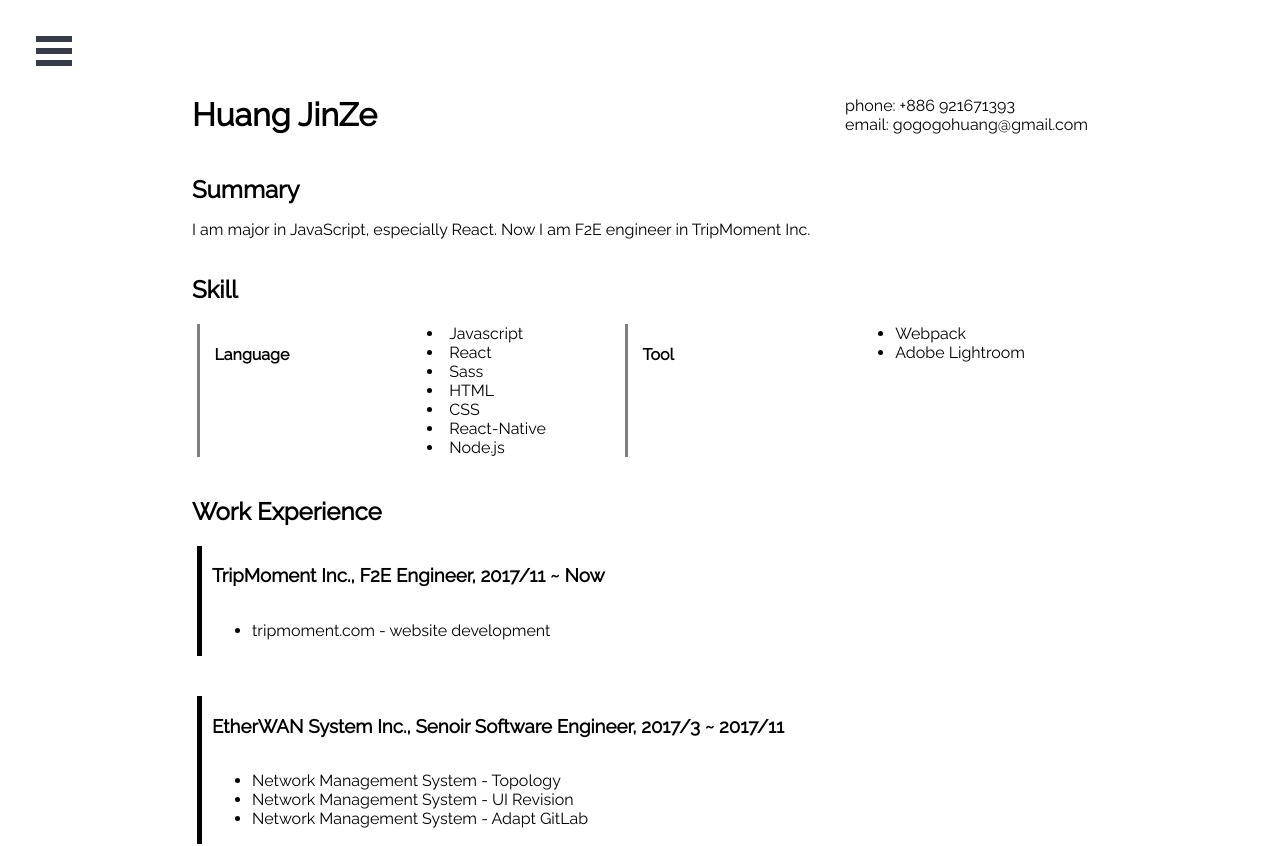
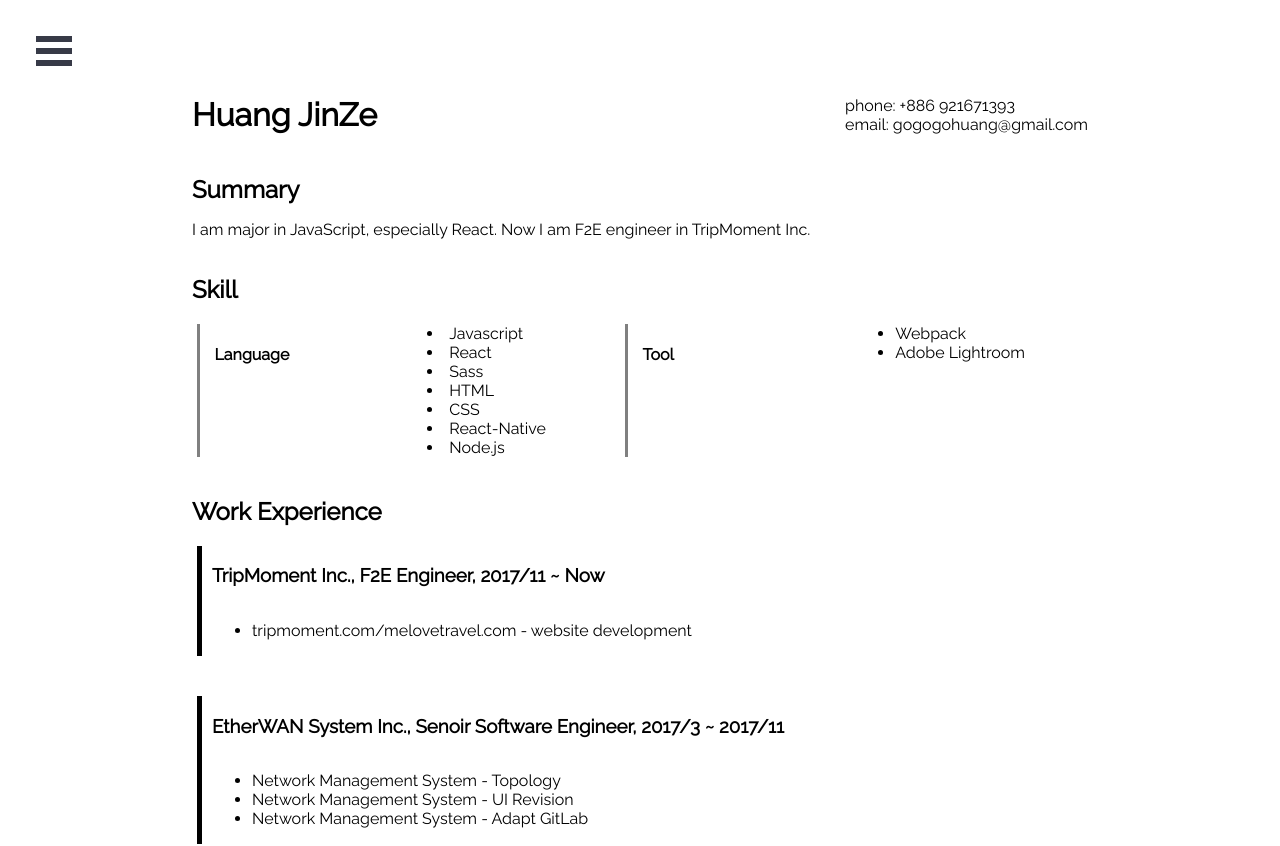
Before and after one commit to dearparanoid/jinze, a React app: page /resume in a window 1280 px wide. Shown: the top 846 px of the page. Built offline with nearby package versions, Linux system fonts and the light colour scheme.

Commit message:
update resume

```diff
--- a/components/content/Resume.js
+++ b/components/content/Resume.js
@@ -39,7 +39,7 @@ class Resume extends Component {
       title: 'F2E Engineer',
       company: 'TripMoment Inc.',
       date: '2017/11 ~ Now',
-      product: 'tripmoment.com',
+      product: 'tripmoment.com/melovetravel.com',
       jobDesc: ['website development'],
     };
     const etherwanJob = {
```
